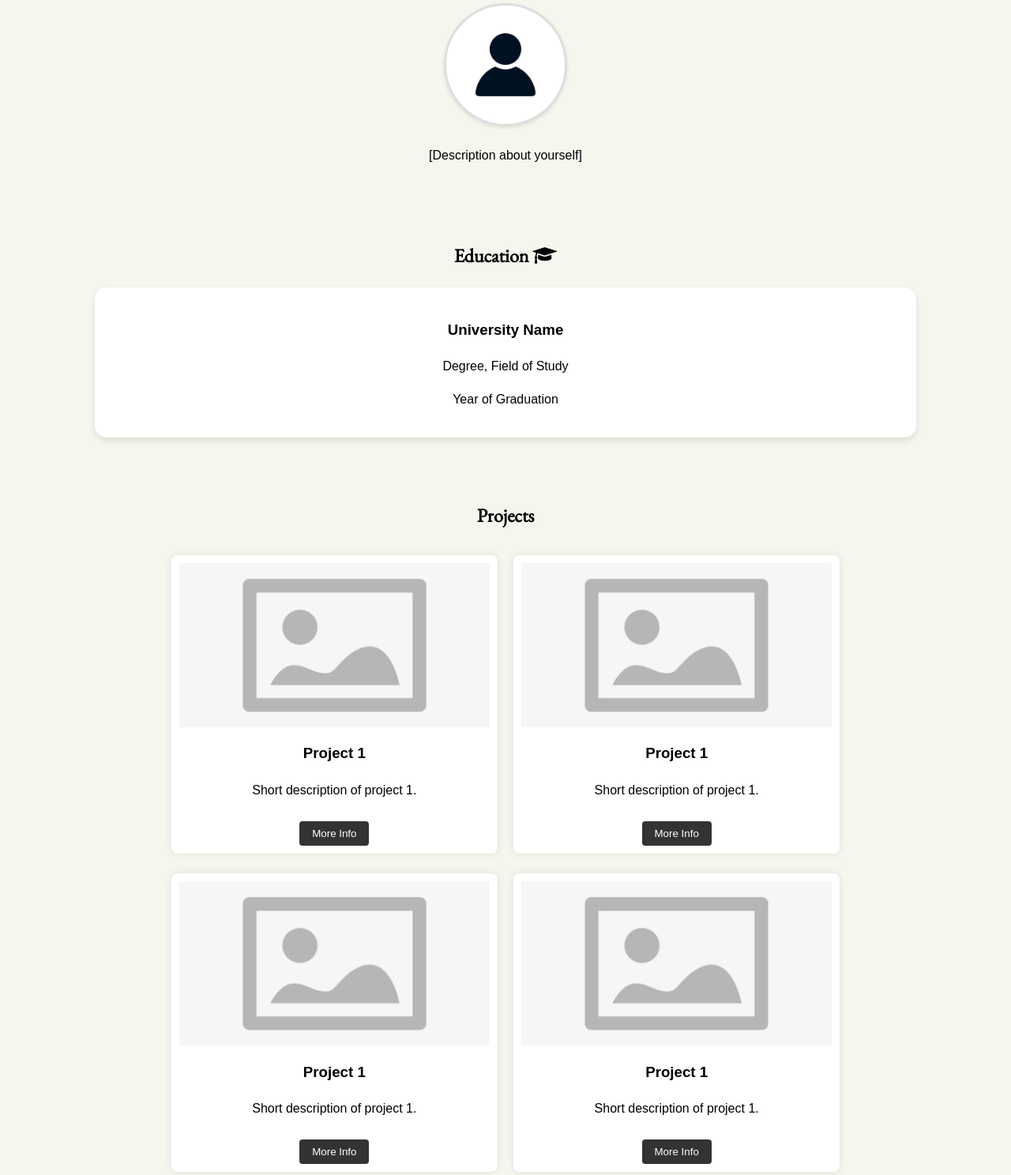
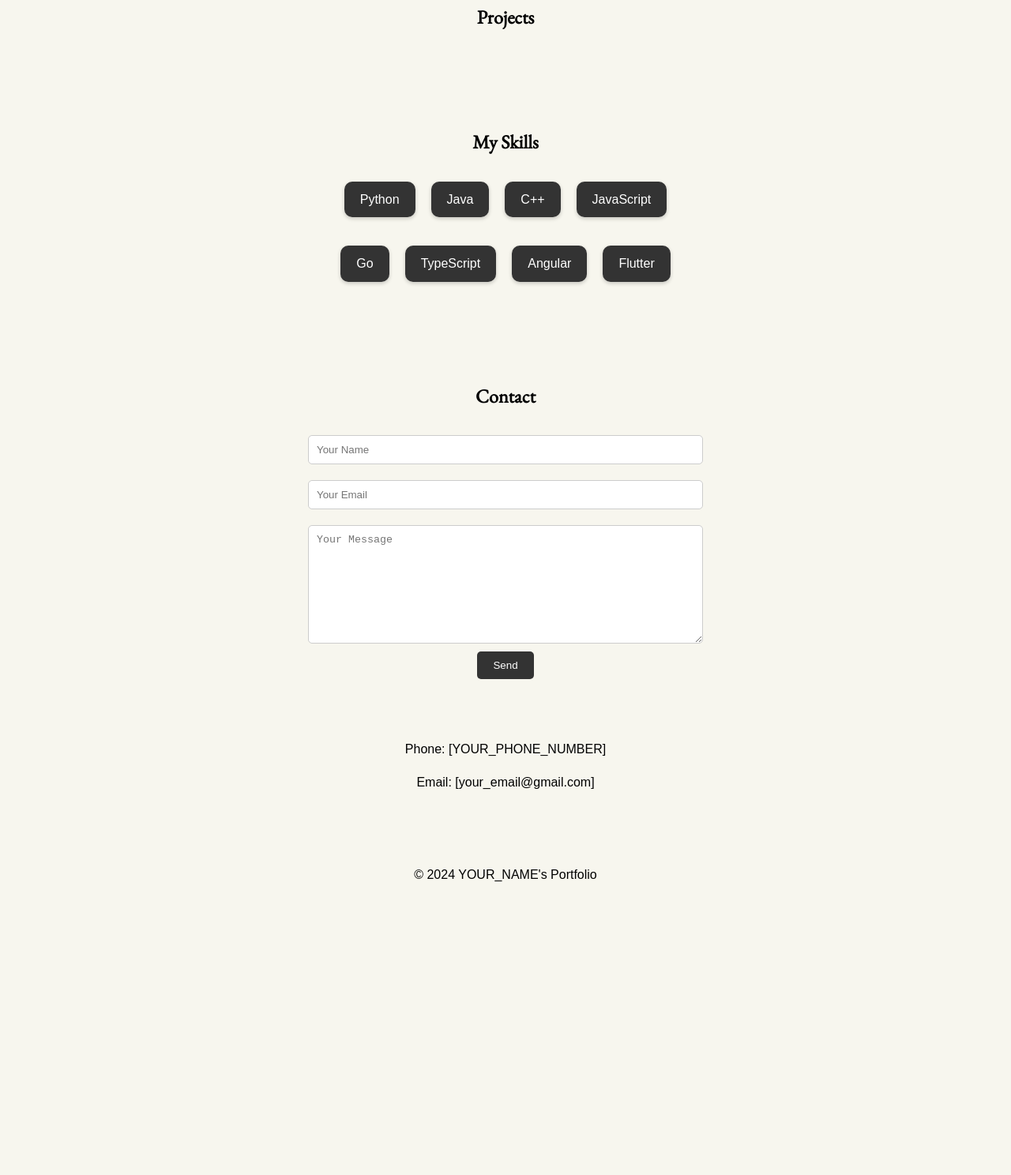
Before and after one commit to gdsc-njit/PortfolioSiteEvent, a plain HTML site: page index.html in a window 1280 px wide. Shown: the part 268-1756 px from the top of the page at 79% size. After the commit the page ends 1425 px from the top, so only its background shows below. Drawn offline with nearby package versions, Linux system fonts and the light colour scheme.

Commit message:
Update index.html for DEMO

```diff
--- a/index.html
+++ b/index.html
@@ -1,4 +1,4 @@
-<!DOCTYPE html>
+!DOCTYPE html>
 <html lang="en">
 <head>
     <meta charset="UTF-8">
@@ -15,18 +15,15 @@
     <!-- Google tag (gtag.js) -->
     <script async src="https://www.googletagmanager.com/gtag/js?id=G-0GXM0QGTN7"></script>
     <script>
-        window.dataLayer = window.dataLayer || [];
-        function gtag(){dataLayer.push(arguments);}
-        gtag('js', new Date());
-        gtag('config', 'G-0GXM0QGTN7');
+   //Google Analytics Config
     </script>
 </head>
 <body>
     <header>
-        <!-- Main heading of the website -->
+
         <h1 style="font-family: 'EB Garamond', serif;">YourName's Portfolio</h1>
         <nav>
-            <!-- Navigation bar with links to different sections of the site -->
+
             <ul id="nav-links" >
                 <li><a href="#about">About</a></li>
                 <li><a href="#projects">Projects</a></li>
@@ -37,21 +34,14 @@
 
     <!-- About section with personal information and profile image -->
     <section id="about" style="margin-top: -50px;">
-        <h2 style="text-align: center;">Hi 👋, Welcome to my Portfolio</h2>
-        <img src="ProfileImage.jpg" alt="Profile Picture" id="about-img">
-        <p>[Description about yourself]</p>
+
     </section>
 
-    <!-- Education section with academic details -->
+     <!-- Education Section -->
     <section id="education">
-        <h2 style="font-family: 'EB Garamond', serif;">Education <i class="fa fa-graduation-cap" aria-hidden="true"></i></h2>
         <!-- Education details are added here -->
         <div class="education-container">
-            <div class="school">
-                <h3>University Name</h3>
-                <p>Degree, Field of Study</p>
-                <p>Year of Graduation</p>
-            </div>
+
         </div>
         <!-- Additional education entries can be added here -->
     </section>
@@ -59,50 +49,7 @@
     <!-- Projects section showcasing your work -->
     <section id="projects">
         <h2 style="font-family: 'EB Garamond', serif;">Projects</h2>
-        <div class="projects-container">
-            <!-- Individual project details -->
-            <div class="project">
-                <img src="Placeholder.jpeg" alt="Project 1">
-                <h3>Project 1</h3>
-                <p>Short description of project 1.</p>
-                <button class="expand-btn">More Info</button>
-                <!-- Detailed information about the project -->
-                <div class="more-info">
-                    <p>[Extended description of project 1]</p>
-                </div>
-            </div>
-            <div class="project">
-                <img src="Placeholder.jpeg" alt="Project 1">
-                <h3>Project 1</h3>
-                <p>Short description of project 1.</p>
-                <button class="expand-btn">More Info</button>
-                <!-- Detailed information about the project -->
-                <div class="more-info">
-                    <p>[Extended description of project 1]</p>
-                </div>
-            </div>
-            <div class="project">
-                <img src="Placeholder.jpeg" alt="Project 1">
-                <h3>Project 1</h3>
-                <p>Short description of project 1.</p>
-                <button class="expand-btn">More Info</button>
-                <!-- Detailed information about the project -->
-                <div class="more-info">
-                    <p>[Extended description of project 1]</p>
-                </div>
-            </div>
-            <div class="project">
-                <img src="Placeholder.jpeg" alt="Project 1">
-                <h3>Project 1</h3>
-                <p>Short description of project 1.</p>
-                <button class="expand-btn">More Info</button>
-                <!-- Detailed information about the project -->
-                <div class="more-info">
-                    <p>[Extended description of project 1]</p>
-                </div>
-            </div>
-            <!-- Additional projects can be added in similar blocks -->
-        </div>
+
     </section>
 
     <!-- Skills section listing your technical skills -->
@@ -146,6 +93,6 @@
     </footer>
 
     <!-- Link to an external JavaScript file -->
-    <script src="script.js"></script>
+
 </body>
 </html>
```
